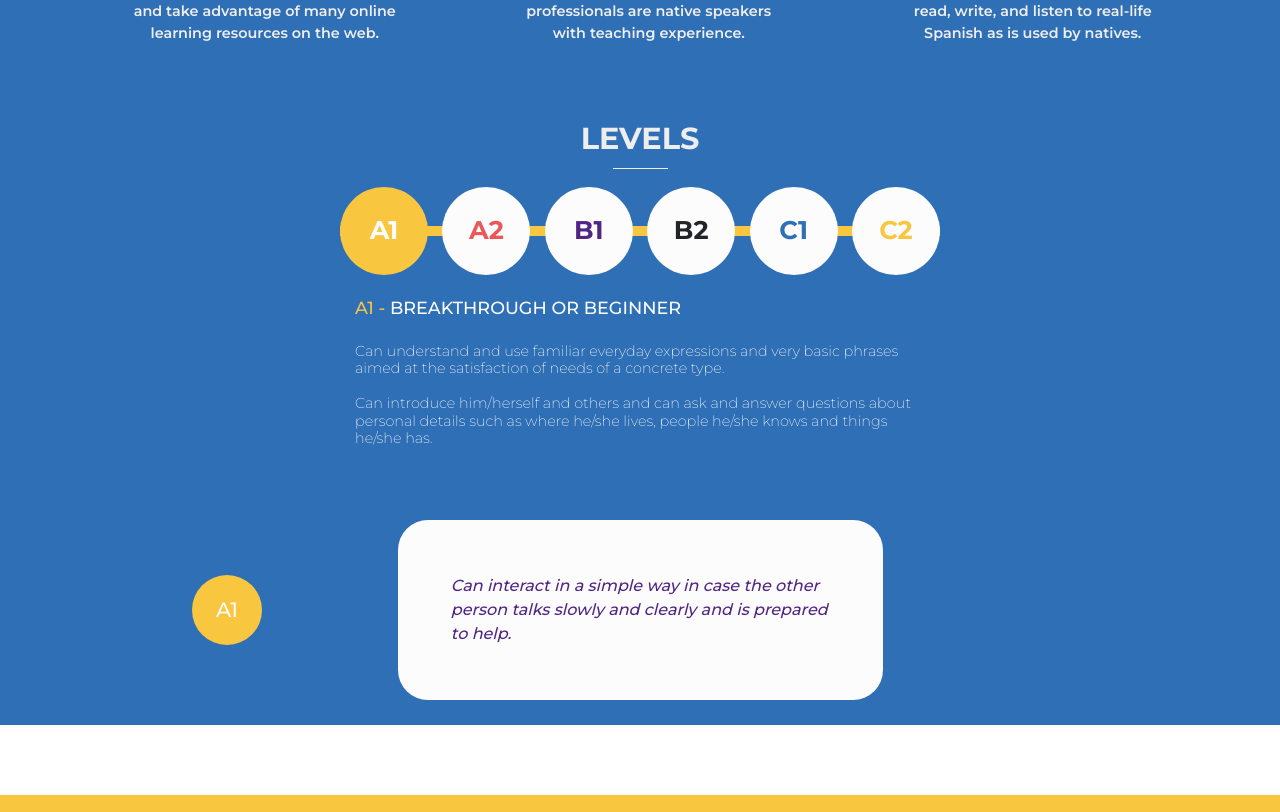
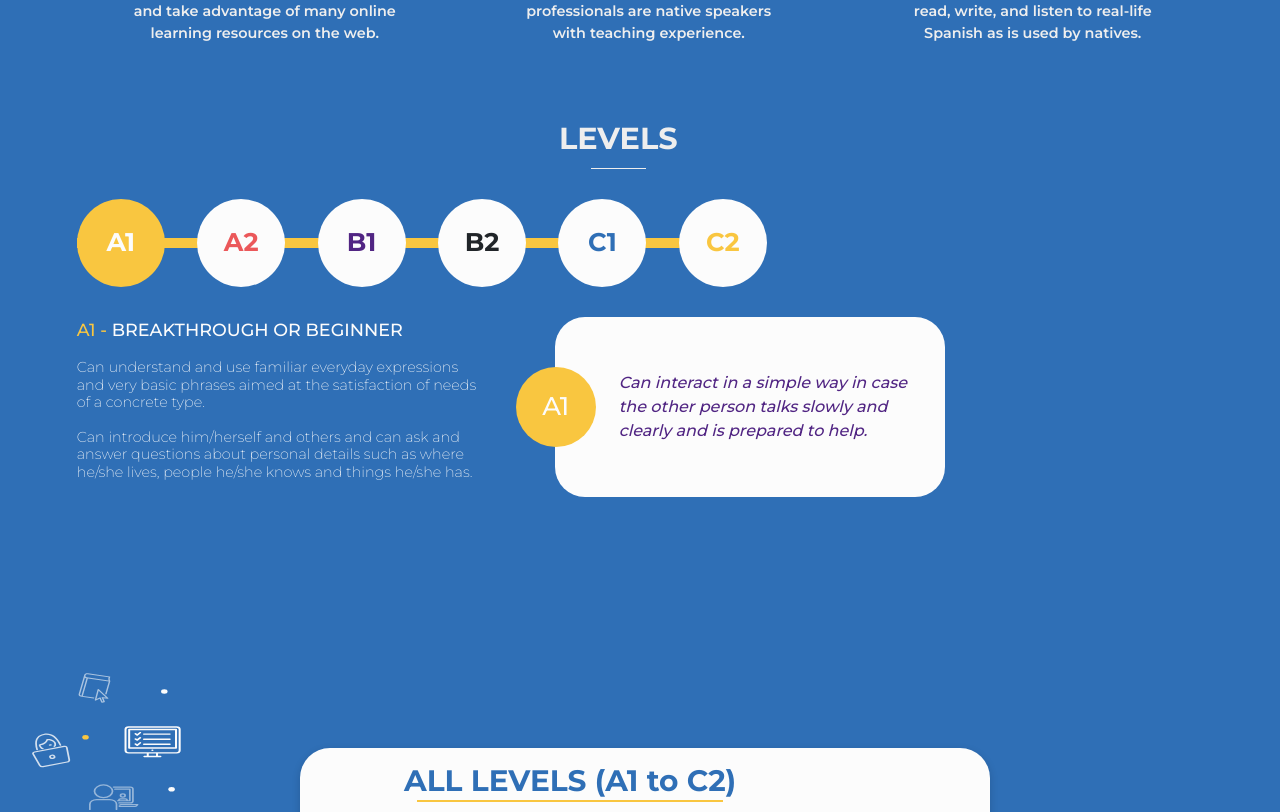
Before and after one commit to GustavoCarrena/spanishToolbox, a React (Vite) app: page /language in a window 1280 px wide. Shown: the part 1320-2132 px from the top of the page. Built offline with nearby package versions, Linux system fonts and the light colour scheme; a web font is replaced by a local one.

Commit message:
levels adjustments

```diff
--- a/src/components/levels.module.scss
+++ b/src/components/levels.module.scss
@@ -5,9 +5,16 @@
     background-color: var(--blue);
     @include mixin.flex-column-nowrap(center, center);
     margin-top: -10px;
+    @media(min-width:992px){
+        align-items: flex-start;
+        padding-left: 6%;
+    }
 
     .titleContainer {
         @include mixin.flex-column-nowrap(center, center);
+        @media(min-width:992px){
+            width: 90%;
+        }
 
         .title {
             font-size: 1.9rem;
@@ -29,7 +36,7 @@
         @include mixin.flex-row-nowrap(center, space-between);
         width: 100%;
         margin: 18px 0 20px 0;
-        max-width: 260px;
+        max-width: 290px;
         @media(min-width:375px){
             max-width: 325px;
         }
@@ -39,6 +46,12 @@
         @media(min-width:768px){
             max-width: 600px;
         }
+        @media(min-width:992px){
+            justify-content: space-between;
+            max-width: 690px;
+            width: 75%;
+            margin: 30px 0;
+        }
 
         .line {
             position: absolute;
@@ -46,7 +59,7 @@
             background-color: var(--yellow);
             height: 5px;
             width: 80%;
-            max-width: 256px;
+            max-width: 288px;
             align-self: center;
             @media(min-width:375px){
                 width: 100%;
@@ -59,13 +72,16 @@
             @media(min-width:768px){
                 max-width: 600px;
             }
+            @media(min-width:992px){
+                max-width: 640px;
+            }
 
         }
 
         .circlesContainer {
             @include mixin.flex-row-nowrap(center, center);
-            width: 35px;
-            height: 35px;
+            width: 42px;
+            height: 42px;
             z-index: 2;
             @media(min-width:375px){
                 width: 44px;
@@ -78,6 +94,10 @@
             @media(min-width:500px){
                 width: 88px;
                 height: 88px;
+            }
+            @media(min-width:992px){
+                cursor: pointer;
+                position: relative;
             }
             .circles{
                 @include mixin.flex-row-nowrap(center, center);
@@ -96,6 +116,21 @@
                     font-size: 1.6rem;
                 }
 
+                @media(min-width:992px){
+                    position:absolute;
+
+                    &:hover{
+                        width: 109px;
+                        height: 109px;
+                        transition: all 0.3s ease-out;
+                    }
+                    &:active{
+                        width: 88px;
+                        height: 88px;
+                        transition: all 0.5s ease-out;
+                    }
+
+                }
             }
             .circle1{
                 @include mixin.flex-row-nowrap(center, center);
@@ -113,6 +148,20 @@
                 }
                 @media(min-width:768px){
                     font-size: 1.6rem;
+                }
+                @media(min-width:992px){
+                    position:absolute;
+
+                    &:hover{
+                        width: 109px;
+                        height: 109px;
+                        transition: all 0.3s ease-out;
+                    }
+                    &:active{
+                        width: 88px;
+                        height: 88px;
+                        transition: all 0.5s ease-out;
+                    }
                 }
 
 
@@ -137,7 +186,7 @@
 
     .textContainer{
         @include mixin.flex-column-nowrap(center, center);
-        width: 90%;
+        width: 95%;
         height: 365px;
         @media(min-width:375px){
             height: auto;
@@ -145,6 +194,13 @@
         @media(min-width:768px){
             width: 79%;
         }
+        @media(min-width:992px){
+            @include mixin.flex-row-nowrap(flex-start, space-between);
+            width: 868px;
+            height: 285px;
+            margin-bottom: 60px;
+        }
+
         .largeTextContainer{
             @include mixin.flex-column-nowrap(center, flex-start);
             text-align: center;
@@ -161,13 +217,20 @@
             @media(min-width:768px){
                 height: 225px;
             }
+            @media(min-width:992px){
+                width: 400px;
+                height: auto;
+
+            }
+
             .titleLargeText{
-                width: 77%;
-                height: 39px;
-                font-size: 0.8rem;
+                width: 91%;
+                height: auto;
+                font-size: 0.9rem;
                 color: var(--white);
                 margin-bottom: 15px;
-                text-align:center;
+                text-align: center;
+                max-height: max-content;
                 @media(min-width:375px){
                     width: 94%;
                     max-width: 318px;
@@ -184,6 +247,11 @@
                     max-width: 570px;
                     margin-bottom: 16px;
                     font-size: 1.1rem;
+                }
+                @media(min-width:992px){
+                    max-width: unset;
+                    width: 100%;
+                    height: 50px;
                 }
 
                 .level{
@@ -215,7 +283,9 @@
                 .text{
                     width: 100%;
                     line-height: 0.8rem;
-                    height: 57px;
+                    height: auto;
+                    max-height: 57px;
+                    min-height: max-content;
                     margin-bottom: 7px;
                     @media(min-width:375px){
                         font-size: 0.85rem;
@@ -250,6 +320,9 @@
             @media(min-width:768px){
                 max-width: 485px;
             }
+            @media(min-width:992px){
+                max-width: 390px;
+            }
 
             .circleShortTextContainer{
                 @include mixin.flex-row-nowrap(center, center);
@@ -274,6 +347,19 @@
                 @media(min-width:700px){
                     left: 15%;
                 }
+                @media(min-width:880px){
+                    left: 19%;
+                }
+                @media(min-width:960px){
+                    left: 21%;
+                }
+                @media(min-width:992px){
+                    position: relative;
+                    left: -57px;
+                    width: 80px;
+                    height: 80px;
+
+                }
 
                 .circleShortText{
                     @include mixin.flex-row-nowrap(center, center);
@@ -287,7 +373,9 @@
                     @media(min-width:500px){
                         font-size: 1.3rem;
                     }
-
+                    @media(min-width:992px){
+                        font-size: 1.6rem;
+                    }
                 }
             }
             .textShortText{
@@ -307,6 +395,10 @@
                     width: 78%;
                     font-size: 1rem;
                 }
+                @media(min-width:992px){
+                    width: 79%;
+                    margin-left: -34px;
+                }
 
             }
         }
--- a/src/containers/LanguageCourses.jsx
+++ b/src/containers/LanguageCourses.jsx
@@ -2,6 +2,7 @@ import React from 'react';
 import { useNavigate } from 'react-router-dom';
 import {LetsLearn} from '../components/LetsLearn.jsx';
 import { Levels } from '../components/Levels.jsx';
+import { TestLevel } from '../components/TestLevel.jsx';
 import { WhyUs } from '../components/WhyUs.jsx';
 import {levelsText} from '../helpers/levelsText';
 import styles from './languageCourses.module.scss';
@@ -26,6 +27,7 @@ export const LanguageCourses = () => {
         <LetsLearn/>
         <WhyUs/>
         <Levels text={text}/>
+        <TestLevel/>
       </div>
     </section>
   )
```
